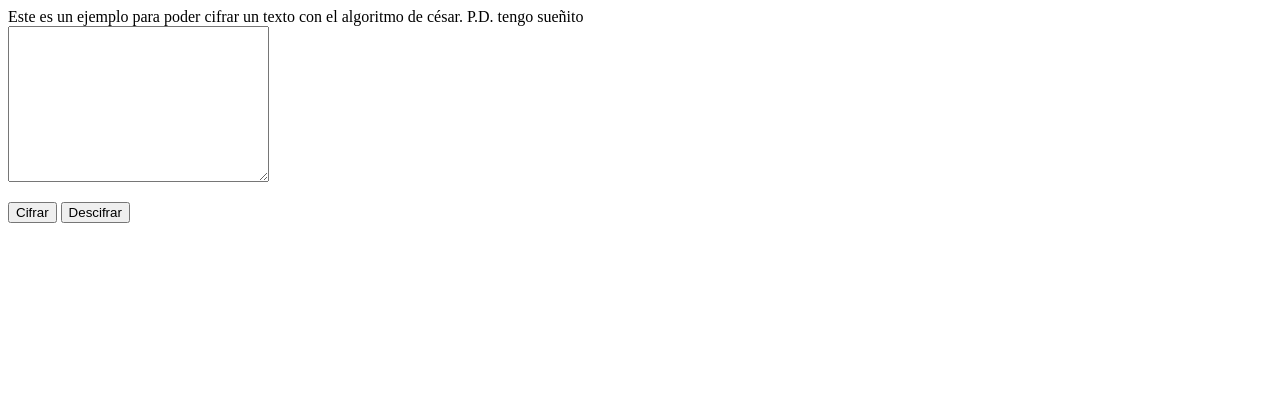
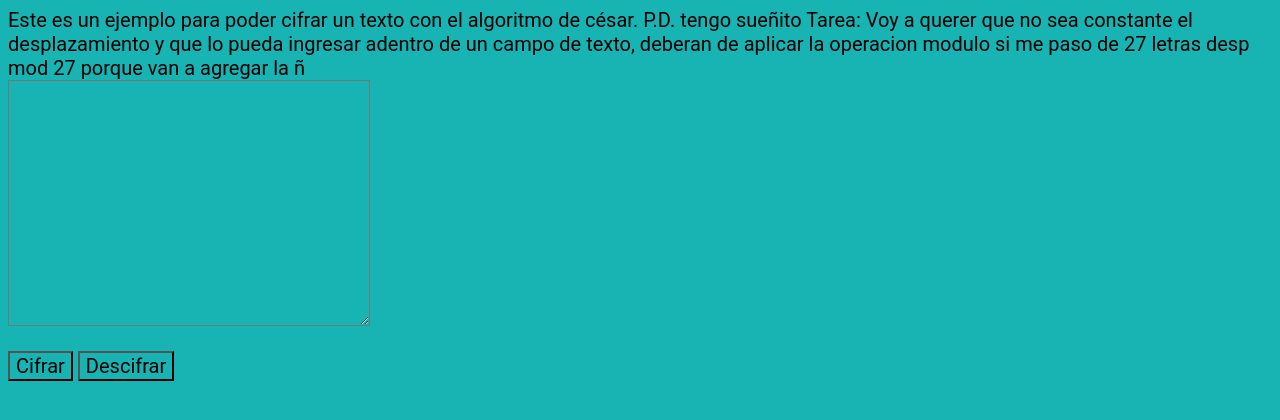
Before and after one commit to luisferdev11/5IV7_SWyA, a plain HTML site: page 01 Cesar/index.html in a window 1280 px wide. Drawn offline with Linux system fonts and the light colour scheme.

Commit message:
tarea wiiiii

```diff
--- a/01 Cesar/index.html
+++ b/01 Cesar/index.html
@@ -5,10 +5,21 @@
     <meta http-equiv="X-UA-Compatible" content="IE=edge">
     <meta name="viewport" content="width=device-width, initial-scale=1.0">
     <title>Ejemplo Cesar</title>
+    <link rel="stylesheet" href="css/style.css">
 </head>
 <body>
     Este es un ejemplo para poder cifrar un texto con el algoritmo de césar.
     P.D. tengo sueñito
+
+    Tarea:
+
+    Voy a querer que no sea constante el desplazamiento y que lo pueda ingresar
+    adentro de un campo de texto, deberan de aplicar la operacion modulo
+    si me paso de 27 letras
+
+    desp  mod 27
+
+    porque van a agregar la ñ
     <br>
     <textarea id="cadena" cols="30" rows="10"></textarea>
     <br>
@@ -17,5 +28,7 @@
     <div id="resultado" >
 
     </div>
+
+    <script src="js/cesar.js" ></script>
 </body>
 </html>
```
